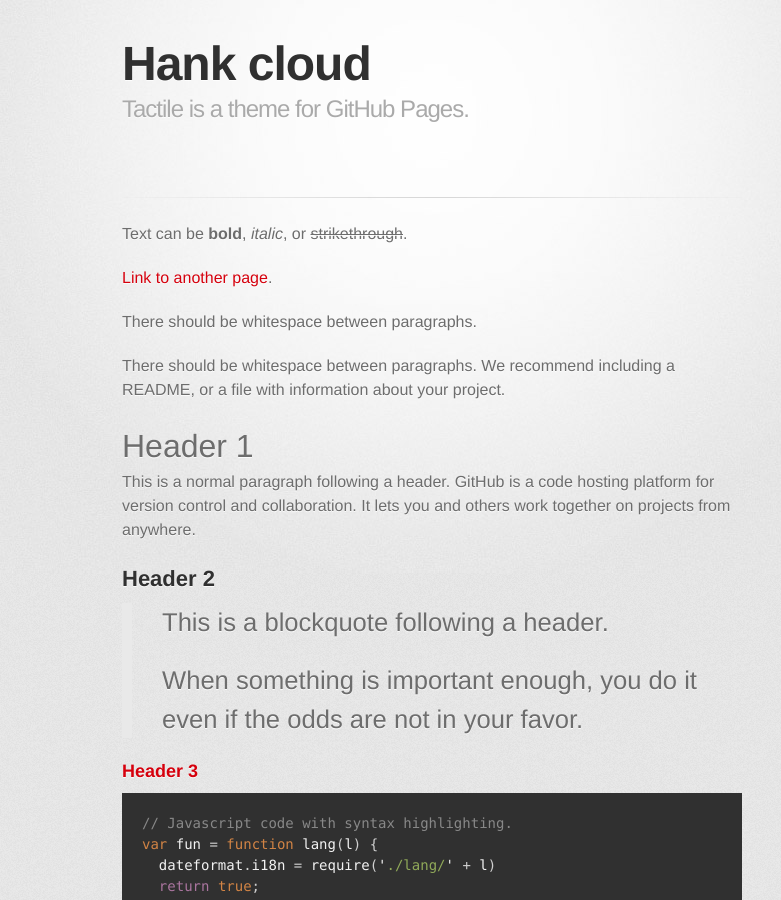
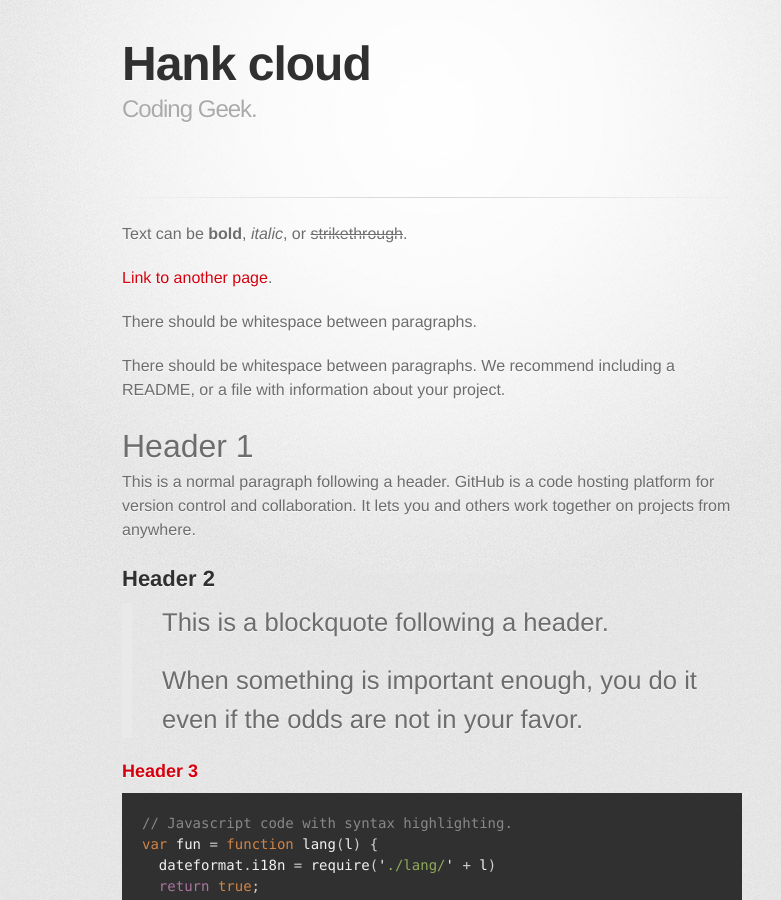
Before and after one commit to HankCloud/hankcloud.github.io, a Jekyll site: the page built from index.md, in a window 1280 px wide and 900 px high. Shown: the whole window, without its empty margins (208-989 px from the left). Built offline with Jekyll 4.4.1, drawn with Linux system fonts in a browser that asks for light colours; some web fonts are replaced.

Commit message:
config.yml description更新

```diff
--- a/_config.yml
+++ b/_config.yml
@@ -1,5 +1,5 @@
 title: Hank cloud
-description: Tactile is a theme for GitHub Pages.
+description: Coding Geek.
 show_downloads: false
 google_analytics:
 theme: jekyll-theme-tactile
```
